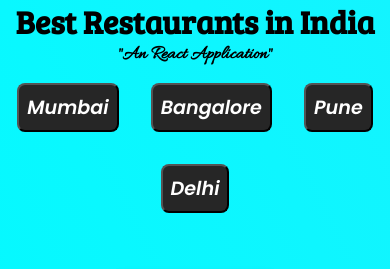
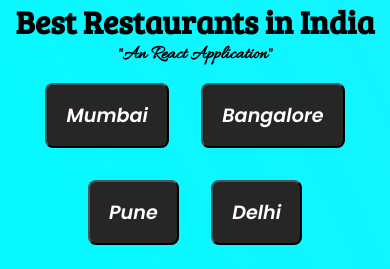
Before and after one commit to SamyakKhairnar/NeoG-Camp-Level-Zero-Mark-9, a React (Create React App) app: page / in a window 390 px wide. Shown: the top 269 px of the page. Built offline with nearby package versions, Linux system fonts and the light colour scheme; grey boxes are pictures that could not be loaded.

Commit message:
minor bugs

```diff
--- a/src/App.css
+++ b/src/App.css
@@ -143,17 +143,17 @@ p{
   }
   .inline-item{
     display: inline;
-    column-gap: 1rem;
   }
   .list{
     font-size: larger;
     width: auto;
     box-shadow: none;
+    padding: 1rem 1.2rem;
   }
 
   .card{
-    height: 30%;
-    width: 45%;
+    height: auto;
+    width: 80%;
   }
   .cardImage{
     height: fit-content;
```
